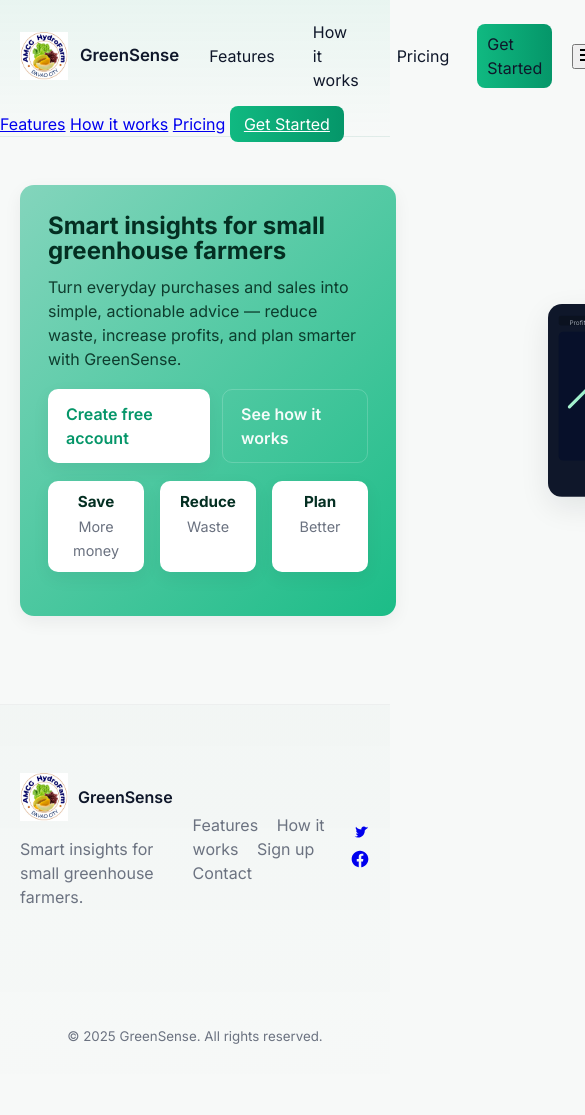
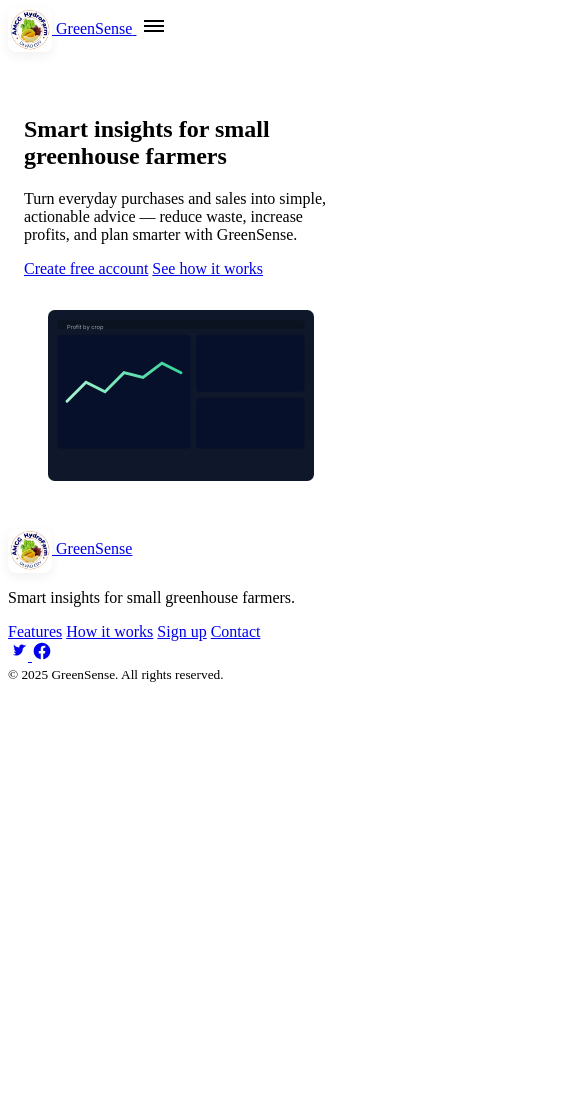
Before and after one commit to agamutan/m1fa2-landingpage, a plain HTML site: page index.html in a window 390 px wide. Shown: the top 1115 px of the page, 585 px wide, since content can reach past the window. After the commit the page ends 844 px from the top, so only its background shows below. Drawn offline with Linux system fonts and the light colour scheme; a script that the page names is missing; files whose address does not match are found by name.

Commit message:
Updated style.css

```diff
--- a/style.css
+++ b/style.css
@@ -1,328 +1,92 @@
-/* style.css - GreenSense Landing Page
-   Focus: semantic layout, responsive behavior, accessible typography, and cohesive color palette.
-   UPDATED: hero content now has a green background for the heading and lead area.
-*/
 
-:root{
-  --bg: #f7f9f8;
-  --card: #ffffff;
-  --muted: #6b7280;
-  --accent: #10b981; /* green */
-  --accent-600: #059669;
-  --accent-300: #7dd3b9;
-  --text: #0f172a;
-  --glass: rgba(255,255,255,0.6);
-
-  --radius: 12px;
-  --container-max: 1100px;
-  --gap: 20px;
-  --shadow-sm: 0 6px 18px rgba(11,22,33,0.06);
-  --shadow-md: 0 10px 30px rgba(11,22,33,0.09);
-  --break-md: 900px;
-  --break-sm: 600px;
+.brand .logo{
+  width: 48px;
+  height: 48px;
+  object-fit: contain;
+  display: inline-block;
+  vertical-align: middle;
+  border-radius: 8px;
+  background: #fff;
+  padding: 2px;
+  box-shadow: 0 4px 12px rgba(2,6,23,0.06);
 }
 
-*,
-*::before,
-*::after{box-sizing: border-box}
 
-html,body{
-  height:100%;
-  margin:0;
-  background:var(--bg);
-  color:var(--text);
-  font-family: "Inter", system-ui, -apple-system, "Segoe UI", Roboto, "Helvetica Neue", Arial;
-  -webkit-font-smoothing:antialiased;
-  -moz-osx-font-smoothing:grayscale;
-  line-height:1.5;
-  font-size:16px;
+.footer-brand .logo,
+.footer-logo{
+  width: 40px;
+  height: 40px;
+  padding: 2px;
 }
 
-/* central container */
-.container{
-  width: calc(100% - 40px);
-  max-width: var(--container-max);
-  margin: 0 auto;
-  padding: 40px 0;
-}
 
-/* Header */
-.site-header{
-  background: linear-gradient(180deg, rgba(16,185,129,0.06), transparent);
-  border-bottom: 1px solid rgba(15,23,42,0.04);
-  position: sticky;
-  top:0;
-  z-index:20;
-}
-.header-inner{
-  display:flex;
-  align-items:center;
-  justify-content:space-between;
-  gap:var(--gap);
-  padding: 12px 0;
-}
-.brand{
-  display:flex;
-  align-items:center;
-  gap:12px;
-  color:var(--text);
-  text-decoration:none;
-  font-weight:600;
-}
-.brand .logo{ color:var(--accent-600) }
-.brand-name{ font-size:1.05rem }
-
-.nav{
-  display:flex;
-  gap:18px;
-  align-items:center;
-}
-.nav a{
-  color:var(--text);
-  text-decoration:none;
-  font-weight:500;
-  padding:8px 10px;
+.mobile-toggle{
+  display:none;
+  background:transparent;
+  border:0;
+  padding:8px;
   border-radius:8px;
-}
-.nav a:hover{ background:var(--glass) }
-.nav-cta{
-  background:linear-gradient(90deg,var(--accent),var(--accent-600));
-  color:white;
-  padding:8px 14px;
-  border-radius:8px;
-}
-
-/* Hero */
-.hero{
-  display:grid;
-  grid-template-columns: 1fr 460px;
-  gap:32px;
-  align-items:center;
-  padding-top:48px;
-  padding-bottom:48px;
-  min-height:420px;
-}
-
-/* NEW: highlight the heading + lead area with a green background */
-.hero-content{
-  background: linear-gradient(135deg, rgba(125,211,185,0.95), rgba(16,185,129,0.95));
-  padding: 28px;
-  border-radius: 14px;
-  color: #042f22; /* dark-on-green for good contrast */
-  box-shadow: var(--shadow-sm);
-}
-
-/* adjust headings and text inside the green panel */
-.hero-content h1{
-  margin:0 0 12px 0;
-  font-size:clamp(1.5rem, 2.6vw, 2.4rem);
-  line-height:1.05;
-  color: #042f22;
-}
-.lead{
-  margin:0 0 18px 0;
-  color: rgba(2, 41, 28, 0.88);
-  max-width:46ch;
-}
-.hero-actions{
-  display:flex;
-  gap:12px;
-  margin-bottom:18px;
-}
-
-/* ensure buttons inside the green panel remain visible and accessible */
-.hero-content .btn-primary{
-  /* invert primary inside green area to a white button with green text */
-  background: #ffffff;
-  color: var(--accent-600);
-  box-shadow: var(--shadow-sm);
-}
-.hero-content .btn-primary:hover{ transform:translateY(-3px); box-shadow:var(--shadow-md) }
-
-.hero-content .btn-ghost{
-  background:transparent;
-  border:1px solid rgba(255,255,255,0.18);
-  color: rgba(255,255,255,0.95);
-}
-
-/* keep existing btn styles for other contexts */
-.btn{
-  display:inline-flex;
-  align-items:center;
-  gap:10px;
-  border:0;
   cursor:pointer;
-  border-radius:10px;
-  text-decoration:none;
-  font-weight:600;
-  padding:12px 18px;
-  transition:transform .14s ease, box-shadow .14s ease;
-}
-.btn:focus{ outline:3px solid rgba(16,185,129,0.12) }
-.btn-primary{
-  background:linear-gradient(90deg,var(--accent-300),var(--accent));
-  color:#003;
-  box-shadow:var(--shadow-sm);
-}
-.btn-primary:hover{ transform:translateY(-3px); box-shadow:var(--shadow-md) }
-
-.btn-ghost{
-  background:transparent;
-  border:1px solid rgba(15,23,42,0.06);
   color:var(--text);
 }
 
-/* hero stats */
-.hero-stats{
-  display:flex;
-  gap:16px;
-  margin-top:10px;
-  list-style:none;
-  padding:0;
-}
-.hero-stats li{
+.mobile-nav{
+  display:none;
+  position:fixed;
+  inset:64px 16px auto 16px;
+  right:16px;
+  left:16px;
   background:var(--card);
-  padding:10px 14px;
-  border-radius:10px;
-  box-shadow:var(--shadow-sm);
-  min-width:96px;
-  text-align:center;
-}
-.hero-stats strong{ display:block; font-size:0.95rem }
-.hero-stats span{ color:var(--muted); font-size:0.9rem }
-
-/* mockup visual */
-.hero-visual{
-  justify-self:end;
-}
-.mockup{
-  width:100%;
-  max-width:460px;
-  border-radius:14px;
+  border-radius:12px;
   box-shadow:var(--shadow-md);
-  display:block;
+  padding:12px;
+  z-index:60;
+  flex-direction:column;
+  gap:8px;
 }
 
-/* Section titles */
-.section-title{
-  margin:0 0 18px 0;
-  font-size:1.25rem;
+
+.mobile-nav a{
+  display:block;
+  padding:12px;
+  border-radius:8px;
+  text-decoration:none;
+  color:var(--text);
+  font-weight:600;
 }
 
-/* Features */
-.features-grid{
-  display:grid;
-  grid-template-columns: repeat(3, 1fr);
-  gap:20px;
-}
-.feature-card{
-  background:var(--card);
-  padding:22px;
-  border-radius:14px;
-  box-shadow:var(--shadow-sm);
-  transition:transform .14s ease, box-shadow .14s ease;
-}
-.feature-card:hover{ transform:translateY(-6px); box-shadow:var(--shadow-md) }
-.feature-card .icon{ color:var(--accent-600); margin-bottom:12px }
 
-/* How it works */
-.how .steps{
-  display:grid;
-  grid-template-columns: repeat(3, 1fr);
-  gap:20px;
-  list-style:none;
-  padding:0;
-  margin:14px 0 0 0;
-}
-.how .steps li{
-  background:linear-gradient(180deg, rgba(255,255,255,0.7), rgba(255,255,255,0.9));
-  padding:18px;
-  border-radius:12px;
-  box-shadow:var(--shadow-sm);
+.mobile-nav.open{ display:flex; }
+.mobile-toggle[aria-expanded="true"]{ background:rgba(16,185,129,0.08); }
+
+@media (max-width: 900px){
+  .nav{ display:none; }
+  .mobile-toggle{ display:inline-flex; align-items:center; justify-content:center; }
+
+
+  .hero{ grid-template-columns: 1fr; gap:18px; padding-top:28px; padding-bottom:28px; }
+  .hero-visual{ justify-self:center; order:2; }
+  .hero-content{ order:1; }
+
+  .hero-content{ padding:20px; border-radius:12px; }
+
+  .features-grid{ grid-template-columns: repeat(2, 1fr); gap:14px; }
+  .how .steps{ grid-template-columns: 1fr; }
 }
 
-/* Info */
-.info-grid{
-  display:grid;
-  grid-template-columns: 1fr 320px;
-  gap:24px;
-  align-items:start;
+@media (max-width: 600px){
+  .features-grid{ grid-template-columns: 1fr; }
+  .hero-content{ padding:16px; border-radius:10px; }
+  .container{ width: calc(100% - 28px); }
+
+  .brand .logo{ width:40px; height:40px; }
+  .mockup{ max-width:320px; width:100%; }
+
+  .signup-form{ flex-direction:column; align-items:stretch; gap:10px; }
+  .signup-form input[type="email"]{ width:100%; min-width:0; }
+  .signup-form .btn{ width:100%; justify-content:center; padding:14px 16px; font-size:1rem; }
+
+  .btn, .nav-cta, .mobile-nav a{ min-height:44px; padding-top:12px; padding-bottom:12px; }
+
+  .hero-stats{ display:none; }
 }
-.benefits{ padding-left:1.1rem; color:var(--muted) }
-.testimonial{ background:linear-gradient(180deg,#fff,#f6fffb); padding:16px; border-radius:12px; box-shadow:var(--shadow-sm) }
-.testimonial blockquote{ margin:0 0 8px 0; font-style:italic; color:#064e3b }
-
-/* CTA final */
-.cta-final{
-  padding:28px 0;
-}
-.cta-card{
-  background:linear-gradient(180deg, #ffffff, #f7fffa);
-  border-radius:14px;
-  padding:28px;
-  text-align:center;
-  box-shadow:var(--shadow-md);
-}
-.signup-form{
-  display:flex;
-  gap:12px;
-  justify-content:center;
-  margin-top:14px;
-  flex-wrap:wrap;
-}
-.signup-form input[type="email"]{
-  padding:12px 14px;
-  border-radius:10px;
-  border:1px solid rgba(15,23,42,0.06);
-  min-width:220px;
-}
-.small{ color:var(--muted); font-size:0.9rem; margin-top:12px }
-
-/* Footer */
-.site-footer{
-  margin-top:40px;
-  padding-top:28px;
-  padding-bottom:28px;
-  background:linear-gradient(180deg, rgba(6,95,70,0.02), transparent);
-  border-top: 1px solid rgba(15,23,42,0.04);
-}
-.footer-grid{
-  display:flex;
-  gap:20px;
-  align-items:center;
-  justify-content:space-between;
-}
-.footer-links a{ margin-right:14px; color:var(--muted); text-decoration:none }
-.footer-brand{ display:flex; align-items:center; gap:10px; color:var(--text); text-decoration:none; font-weight:600 }
-.copy{ text-align:center; margin-top:18px; color:var(--muted) }
-
-/* Responsive */
-@media (max-width: var(--break-md)) {
-  .hero{ grid-template-columns: 1fr; padding-bottom:28px }
-  .hero-visual{ justify-self:center; margin-top:18px }
-
-  .features-grid{ grid-template-columns: repeat(2, 1fr) }
-  .how .steps{ grid-template-columns: 1fr }
-  .info-grid{ grid-template-columns: 1fr }
-  .footer-grid{ flex-direction:column; align-items:flex-start; gap:12px }
-}
-
-@media (max-width: var(--break-sm)) {
-  .nav{ display:none } /* simple mobile nav reduction — in production provide a real menu */
-  .features-grid{ grid-template-columns: 1fr }
-  .hero-stats{ display:none }
-  .header-inner{ padding:12px 0 }
-  .brand-name{ font-size:1rem }
-  .container{ width: calc(100% - 28px) }
-  .signup-form{ flex-direction:column }
-  .hero{ padding-top:28px; padding-bottom:28px }
-}
-
-/* small accessibility and focus states */
-a:focus, button:focus, input:focus{
-  outline:3px solid rgba(16,185,129,0.12);
-  outline-offset:2px;
-}
-
-/* utilities */
-.muted{ color:var(--muted) }
```
